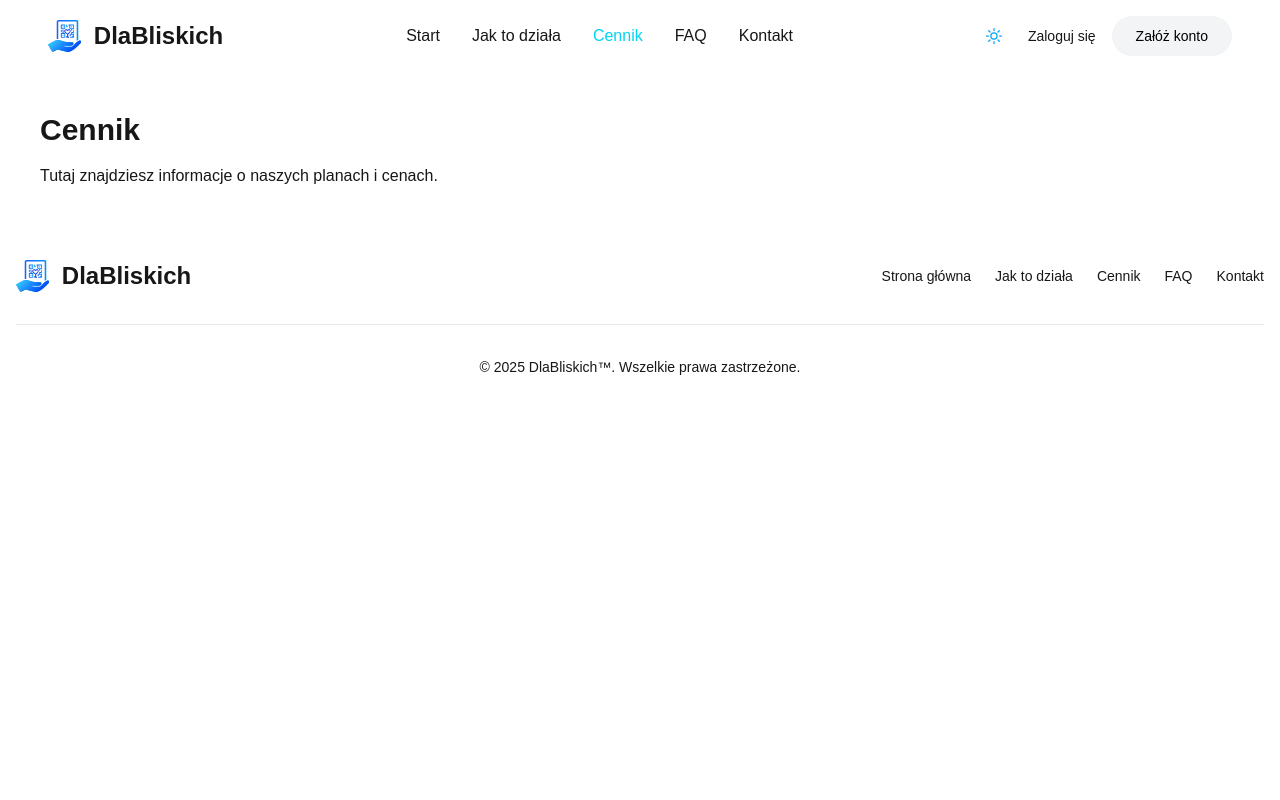
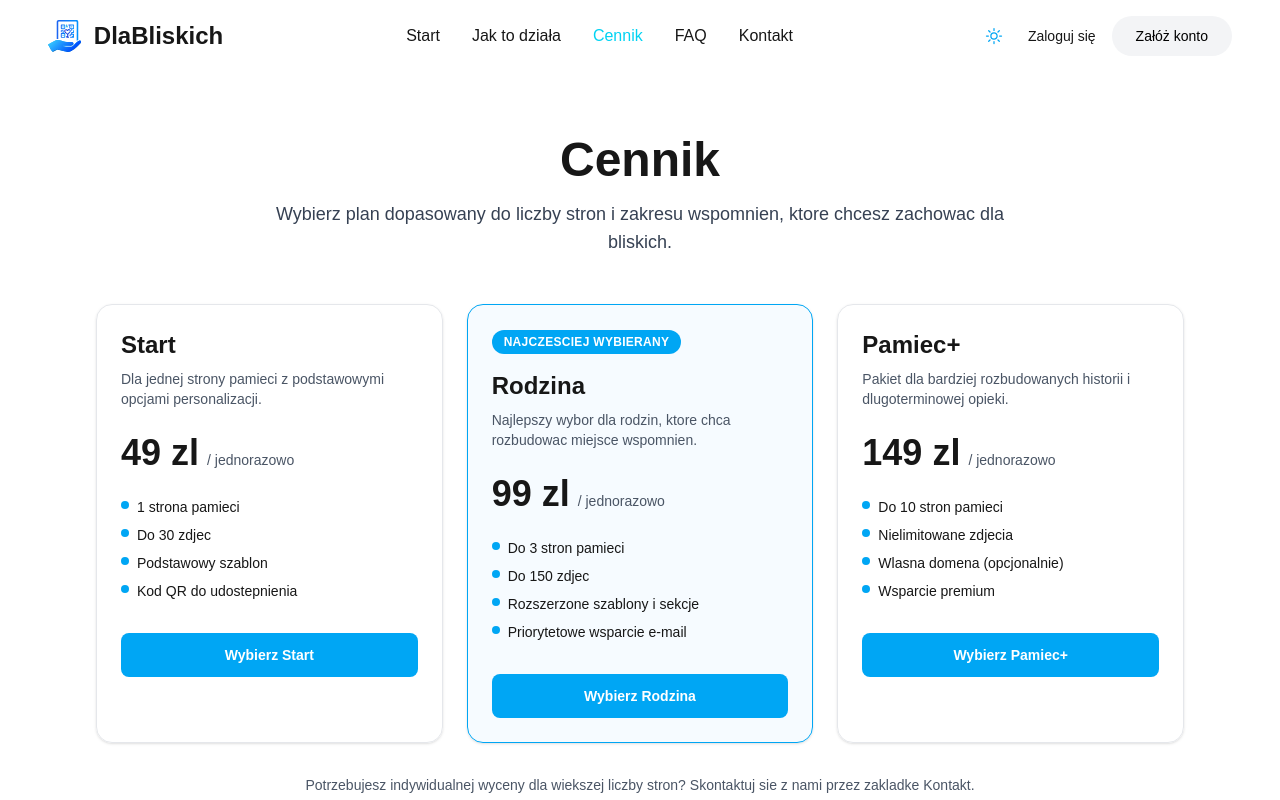
Before and after one commit to Marcinr1984/strona-informacyjna, a Next.js app: page /cennik in a window 1280 px wide. Shown: the top 800 px of the page. Built offline with nearby package versions, Linux system fonts and the light colour scheme.

Commit message:
Rozbudowa strony cennika

```diff
--- a/app/cennik/page.tsx
+++ b/app/cennik/page.tsx
@@ -1,8 +1,110 @@
+const plans = [
+  {
+    name: "Start",
+    price: "49 zl",
+    period: "jednorazowo",
+    description: "Dla jednej strony pamieci z podstawowymi opcjami personalizacji.",
+    features: [
+      "1 strona pamieci",
+      "Do 30 zdjec",
+      "Podstawowy szablon",
+      "Kod QR do udostepnienia",
+    ],
+    ctaLabel: "Wybierz Start",
+    highlighted: false,
+  },
+  {
+    name: "Rodzina",
+    price: "99 zl",
+    period: "jednorazowo",
+    description: "Najlepszy wybor dla rodzin, ktore chca rozbudowac miejsce wspomnien.",
+    features: [
+      "Do 3 stron pamieci",
+      "Do 150 zdjec",
+      "Rozszerzone szablony i sekcje",
+      "Priorytetowe wsparcie e-mail",
+    ],
+    ctaLabel: "Wybierz Rodzina",
+    highlighted: true,
+  },
+  {
+    name: "Pamiec+",
+    price: "149 zl",
+    period: "jednorazowo",
+    description: "Pakiet dla bardziej rozbudowanych historii i dlugoterminowej opieki.",
+    features: [
+      "Do 10 stron pamieci",
+      "Nielimitowane zdjecia",
+      "Wlasna domena (opcjonalnie)",
+      "Wsparcie premium",
+    ],
+    ctaLabel: "Wybierz Pamiec+",
+    highlighted: false,
+  },
+];
+
 export default function CennikPage() {
   return (
-    <div className="p-10">
-      <h1 className="text-3xl font-bold">Cennik</h1>
-      <p className="mt-4">Tutaj znajdziesz informacje o naszych planach i cenach.</p>
-    </div>
+    <main className="mx-auto w-full max-w-6xl px-4 py-16 sm:px-6 lg:px-8">
+      <section className="mx-auto max-w-3xl text-center">
+        <h1 className="text-4xl font-bold text-[var(--foreground)] transition-colors duration-300 sm:text-5xl">
+          Cennik
+        </h1>
+        <p className="mt-4 text-base text-gray-700 transition-colors duration-300 dark:text-gray-300 sm:text-lg">
+          Wybierz plan dopasowany do liczby stron i zakresu wspomnien, ktore chcesz
+          zachowac dla bliskich.
+        </p>
+      </section>
+
+      <section className="mt-12 grid grid-cols-1 gap-6 md:grid-cols-3">
+        {plans.map((plan) => (
+          <article
+            key={plan.name}
+            className={`rounded-2xl border p-6 shadow-sm transition-colors duration-300 ${
+              plan.highlighted
+                ? "border-sky-500 bg-sky-50/60 dark:border-sky-400 dark:bg-sky-950/30"
+                : "border-gray-200 bg-white/80 dark:border-gray-700 dark:bg-gray-900/40"
+            }`}
+          >
+            {plan.highlighted && (
+              <p className="mb-4 inline-flex rounded-full bg-sky-500 px-3 py-1 text-xs font-semibold uppercase tracking-wide text-white">
+                Najczesciej wybierany
+              </p>
+            )}
+
+            <h2 className="text-2xl font-semibold text-[var(--foreground)]">{plan.name}</h2>
+            <p className="mt-2 text-sm text-gray-600 dark:text-gray-400">{plan.description}</p>
+
+            <div className="mt-6">
+              <span className="text-4xl font-bold text-[var(--foreground)]">{plan.price}</span>
+              <span className="ml-2 text-sm text-gray-600 dark:text-gray-400">
+                / {plan.period}
+              </span>
+            </div>
+
+            <ul className="mt-6 space-y-2 text-sm text-[var(--foreground)]">
+              {plan.features.map((feature) => (
+                <li key={feature} className="flex items-start gap-2">
+                  <span className="mt-1 h-2 w-2 rounded-full bg-sky-500" aria-hidden />
+                  <span>{feature}</span>
+                </li>
+              ))}
+            </ul>
+
+            <a
+              href="https://qr.dlabliskich.pl/auth/register"
+              className="mt-8 inline-flex w-full justify-center rounded-lg bg-sky-500 px-4 py-3 text-sm font-semibold text-white transition-colors hover:bg-sky-600"
+            >
+              {plan.ctaLabel}
+            </a>
+          </article>
+        ))}
+      </section>
+
+      <p className="mt-8 text-center text-sm text-gray-600 transition-colors duration-300 dark:text-gray-400">
+        Potrzebujesz indywidualnej wyceny dla wiekszej liczby stron? Skontaktuj sie z nami
+        przez zakladke Kontakt.
+      </p>
+    </main>
   );
 }
```
